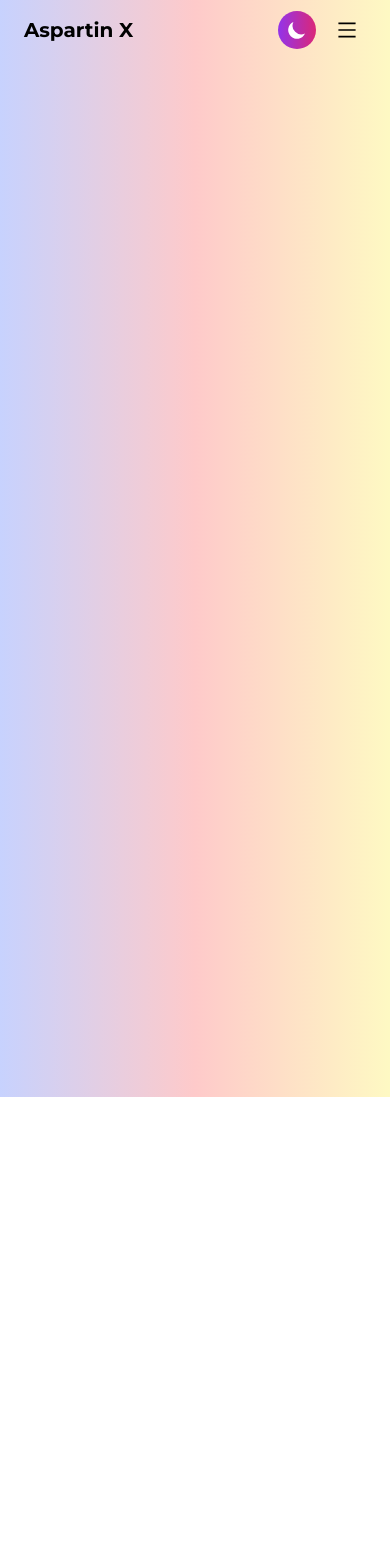
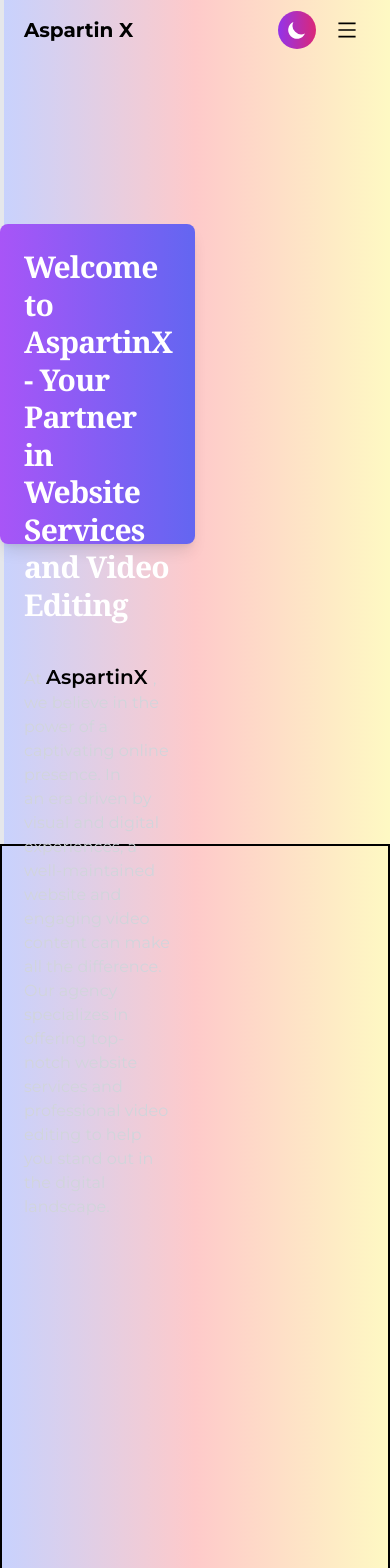
Before and after one commit to codegeekanuj/AspartinX, a React (Vite) app: page /about in a window 390 px wide. Shown: the top 1568 px of the page. Before the commit the page ends 1097 px from the top, so only its background shows below. Built offline with nearby package versions, Linux system fonts and the light colour scheme.

Commit message:
about card added

```diff
--- a/index.html
+++ b/index.html
@@ -4,10 +4,17 @@
     <meta charset="UTF-8" />
     <link rel="icon" type="image/svg+xml" href="/Logo.svg" />
     <meta name="viewport" content="width=device-width, initial-scale=1.0" />
+    <!-- aos animation -->
+    <link rel="stylesheet" href="https://unpkg.com/aos@next/dist/aos.css" />
     <title>Aspartin X</title>
   </head>
   <body class="font-Montserrat" >
     <div id="root" class="gradient-light dark:gradient-dark "></div>
     <script type="module" src="/src/main.jsx"></script>
+    <!-- aos animation -->
+    <script src="https://unpkg.com/aos@next/dist/aos.js"></script>
+    <script>
+      AOS.init();
+    </script>
   </body>
 </html>
--- a/package.json
+++ b/package.json
@@ -10,6 +10,7 @@
     "preview": "vite preview"
   },
   "dependencies": {
+    "aos": "^3.0.0-beta.6",
     "gsap": "^3.12.2",
     "locomotive-scroll": "^5.0.0-beta.8",
     "react": "^18.2.0",
--- a/src/components/Hero.jsx
+++ b/src/components/Hero.jsx
@@ -6,8 +6,8 @@ const Hero = () => {
   return (
 
     <main   className="flex  h-screen items-center justify-center ">
-      <section className=" flex flex-col items-center justify-center text-center space-y-2  p-4 ">
-        <h1 className=" text-4xl max-md:px-3 py-2 md:text-6xl font-bold heading1 ">Your Business, Our Priority</h1>
+      <section className=" flex flex-col items-center justify-center text-center space-y-2  p-4 " data-aos="zoom-in">
+        <h1 className=" text-4xl max-md:px-3 py-2 md:text-6xl font-bold heading1 " >Your Business, Our Priority</h1>
         <h2  className=" text-md md:text-2xl dark:text-slate-200 text-slate-800 ">Marketing | Development | Editing</h2>
       </section>
     </main>
--- a/src/components/Navbar.jsx
+++ b/src/components/Navbar.jsx
@@ -31,7 +31,7 @@ const Navbar = () => {
 
   return (
 
-<header  className=" flex justify-center z-10 ">
+<header  className=" flex justify-center z-10 " data-aos="fade-down">
 
   <nav  className=" absolute max-w-[1536px] w-full px-6 py-2   items-center flex justify-between dark:text-white">
 
--- a/src/components/Slider.jsx
+++ b/src/components/Slider.jsx
@@ -5,7 +5,7 @@ import Marquee from "react-fast-marquee";
 const Slider = () => {
   return (
    <Marquee play={true} pauseOnClick={true} direction="left" speed={40} className="w-[94%] mx-auto">
-    <div className=" py-2   flex">
+    <div className=" py-2   flex" >
 
           {sliderItem.map((item) => {
             return (
--- a/src/pages/About.jsx
+++ b/src/pages/About.jsx
@@ -1,17 +1,35 @@
-import React from 'react'
+import React from "react";
+import AOS from "aos";
+import "aos/dist/aos.css";
+
+const About = () => {
+  return (
+    <>
+      <div className=" h-screen flex w-full " data-aos="fade-right ">
+        <div className="text absolute top-56 h-80 bg-gradient-to-r from-purple-500 to-indigo-500 text-white rounded-lg p-6 shadow-lg w-1/2">
+          <h3 className="aboutheading text-3xl font-semibold mb-4 leading-tight tracking-tight font-serif">
+            Welcome to AspartinX - Your Partner in <br /> Website Services and
+            Video Editing
+          </h3>
+          <br />
+          <p className="text-gray-300 w-full">
+            At  <span className="text-black text-xl font-semibold">  AspartinX  </span>, we believe in the power of a captivating online
+            presence. In <br /> an era driven by visual and digital experiences, a
+            well-maintained website and engaging video content can make all the
+            difference. Our agency specializes in offering top-notch website
+            services and professional video editing to help you stand out in the
+            digital landscape.
+          </p>
+        </div>
+        <div className="photos border-2 ">
+          <div className="img1 "></div>
 
 
+        </div>
+      </div>
+      <div className="profilecards h-screen  border-2 border-black w-screen "></div>
+    </>
+  );
+};
 
-const About = () => {
-
-
-  return (
-    <div className=" h-screen">
-
-
-    </div>
-
-  )
-}
-
-export default About
+export default About;
```
Also changed, not shown: 1 other file (tests, documents, lock files or other folders).
